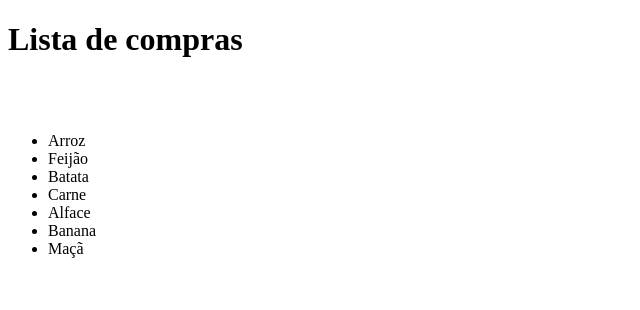
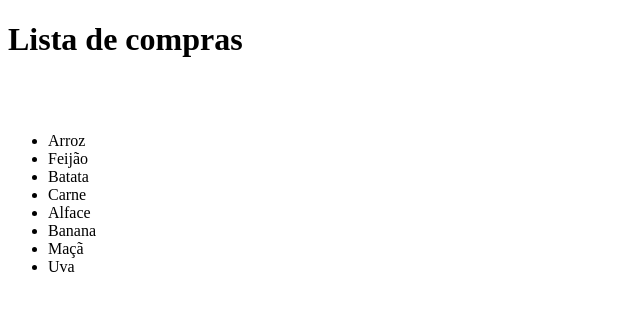
Before and after one commit to prifranco/testegit, a plain HTML site: page index.html in a window 1280 px wide. Shown: the full height of the page, 0-640 px from the left. Drawn offline with Linux system fonts and the light colour scheme.

Commit message:
teste adicionando outro item

```diff
--- a/index.html
+++ b/index.html
@@ -18,6 +18,7 @@
                 <li>Alface</li>
                 <li>Banana</li>
                 <li>Maçã</li>
+                <li>Uva</li>
             </ul>
         </nav>
     </body>
```
